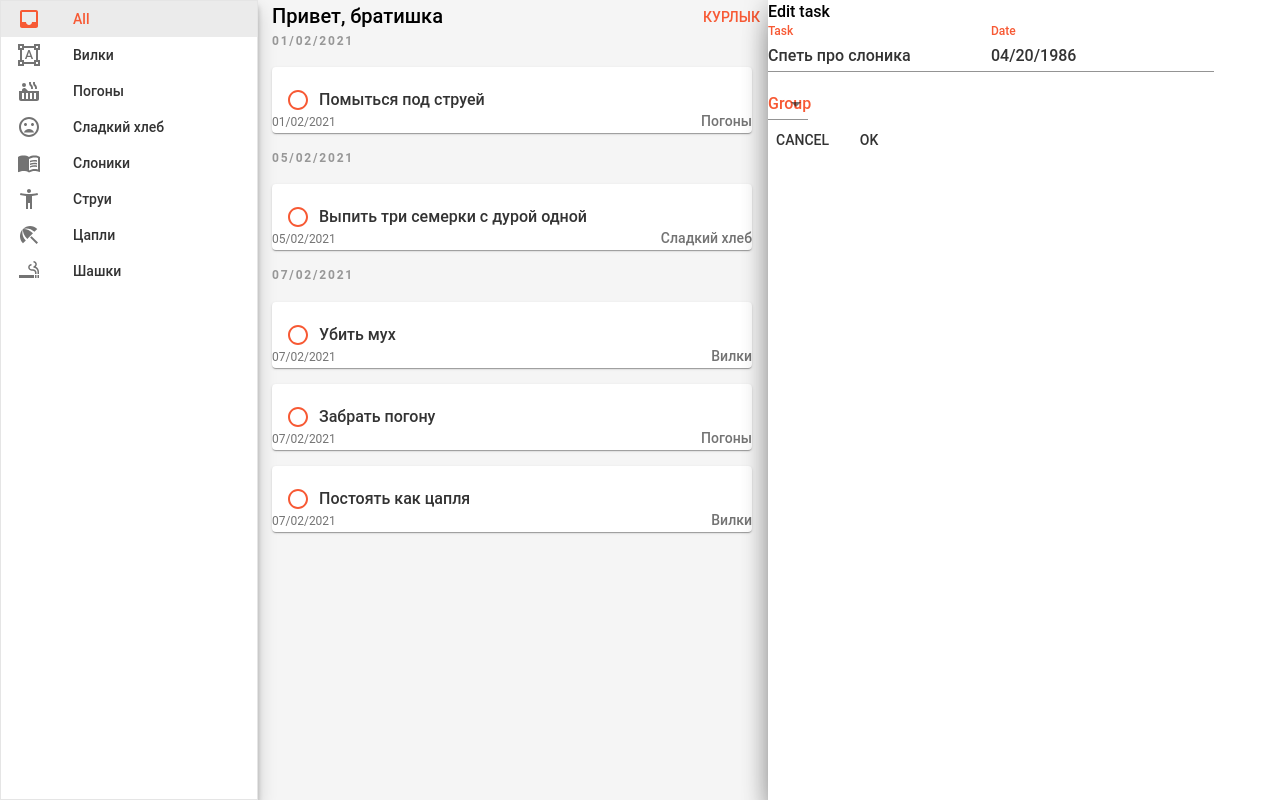
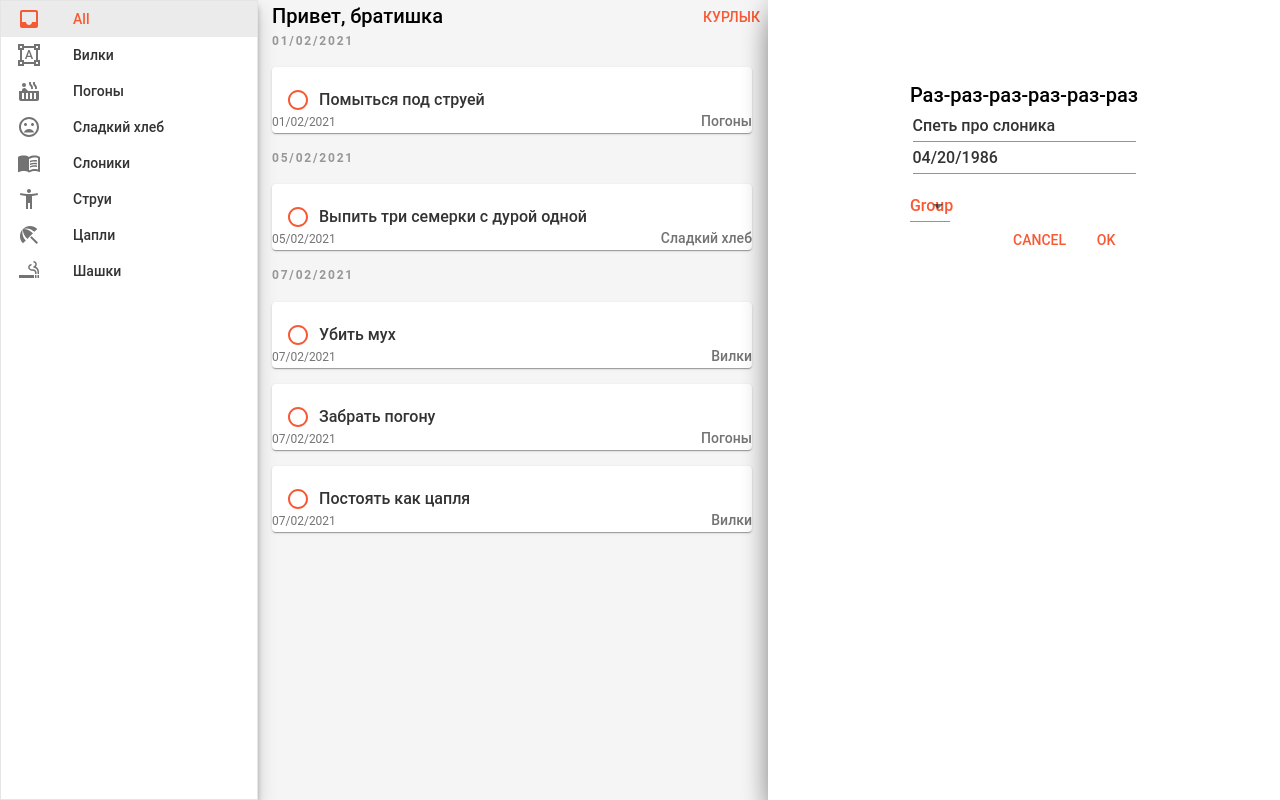
Before and after one commit to yukolonin/ToDoManager, a React (Create React App) app: page / in a window 1280 px wide. Both pictures are taken after a click on the button "КУРЛЫК". Built offline with nearby package versions, Linux system fonts and the light colour scheme.

Commit message:
SideMenu styled

```diff
--- a/src/SideMenu.tsx
+++ b/src/SideMenu.tsx
@@ -1,6 +1,8 @@
 import React from 'react';
 import Typography from '@material-ui/core/Typography'
+import Box from '@material-ui/core/Box';
 import {Button} from '@material-ui/core'
+import Input from '@material-ui/core/Input';
 import List from '@material-ui/core/List'
 import ListItem from '@material-ui/core/ListItem'
 import ListItemText from '@material-ui/core/ListItemText'
@@ -88,31 +90,42 @@ function SideMenu(prop: {
 
     return (
         <div className="side-menu">
-            <Typography>Edit task</Typography>
+            <div className='sidemenu-item'>
+                <Typography className="sidemenu-header-text">
+                    <Box fontWeight='fontWeightMedium' fontSize='20px'>
+                        Раз-раз-раз-раз-раз-раз
+                    </Box>
+                </Typography>
 
-            <TextField
+                <Input className='sidemenu-task-setter'
                     id="task-description"
-                label="Task"
+                    color='primary'
+                    placeholder="Ну что ты, братишка?"
                     value={task}
                     onChange={handleTaskChange}
                 />
 
                 {/*Instead of DatePicker module for now */}
-            <TextField
+                <Input
                     id="task-date"
-                label="Date"
+                    color='primary'
+                    placeholder="--/--/----"
                     value={date}
                     onChange={handleDateChange}
                 />
-
+                <div className='sidemenu-group-block'>
                     <SelectGroup2
                     onChange={handleGroupChange}
                     />
+                </div>
 
+                <div className='sidemenu-buttons'>
                     <Button
                         onClick={(event: any) => {handleDiscardClick(event)}}
                     >
+                        <Typography variant='button'>
                             Cancel
+                        </Typography>
                     </Button>
 
                     <Button
@@ -123,8 +136,12 @@ function SideMenu(prop: {
                             prop.isNew,
                             prop.tl
                         )}}
-            >Ok
+                    >
+                        <Typography variant='button'>
+                            Ok
+                        </Typography>
                     </Button>
+                </div>
 
                 {prop.isNew
                     ? <></> :
@@ -154,6 +171,7 @@ function SideMenu(prop: {
                         </div>
                 }
             </div>
+        </div>
     )
 }
 export default SideMenu
--- a/src/index.css
+++ b/src/index.css
@@ -101,7 +101,6 @@ code {
   .edit-button{
     position: relative;
     /*left: 20%;*/
-
   }
 
 .side-menu{
@@ -113,4 +112,38 @@ code {
   position: absolute;
   background: #FFFFFF;
   box-shadow: 0px 0px 24px rgba(0, 0, 0, 0.22), 0px 24px 24px rgba(0, 0, 0, 0.3);
+  display: flex;
+  flex-direction: column;
+  justify-content: center;
+  align-items: center;
 }
+
+.sidemenu-item{
+  position: absolute;
+  top: 10%;
+  display: flex;
+  flex-direction: column;
+  justify-content: center;
+  align-items: center;
+}
+
+.sidemenu-header-text{
+
+}
+
+.sidemenu-task-setter{
+  position: absolute;
+  /*margin-top: 10%;*/
+  /*bottom: 20%;*/
+}
+
+.sidemenu-group-block{
+  display: flex;
+  width: 100%;
+}
+
+.sidemenu-buttons{
+  display: flex;
+  width: 100%;
+  justify-content: flex-end;
+}
```
Lines whose indentation alone changed are shown as unchanged.
